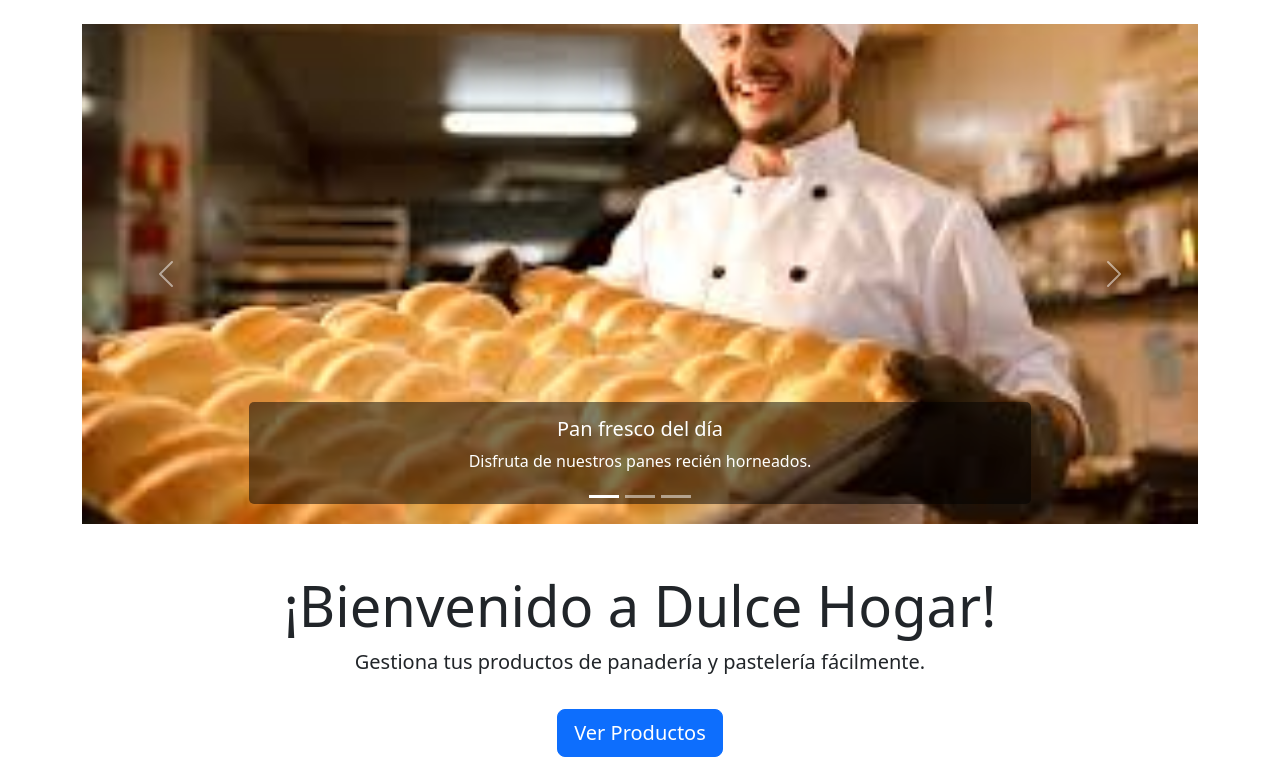
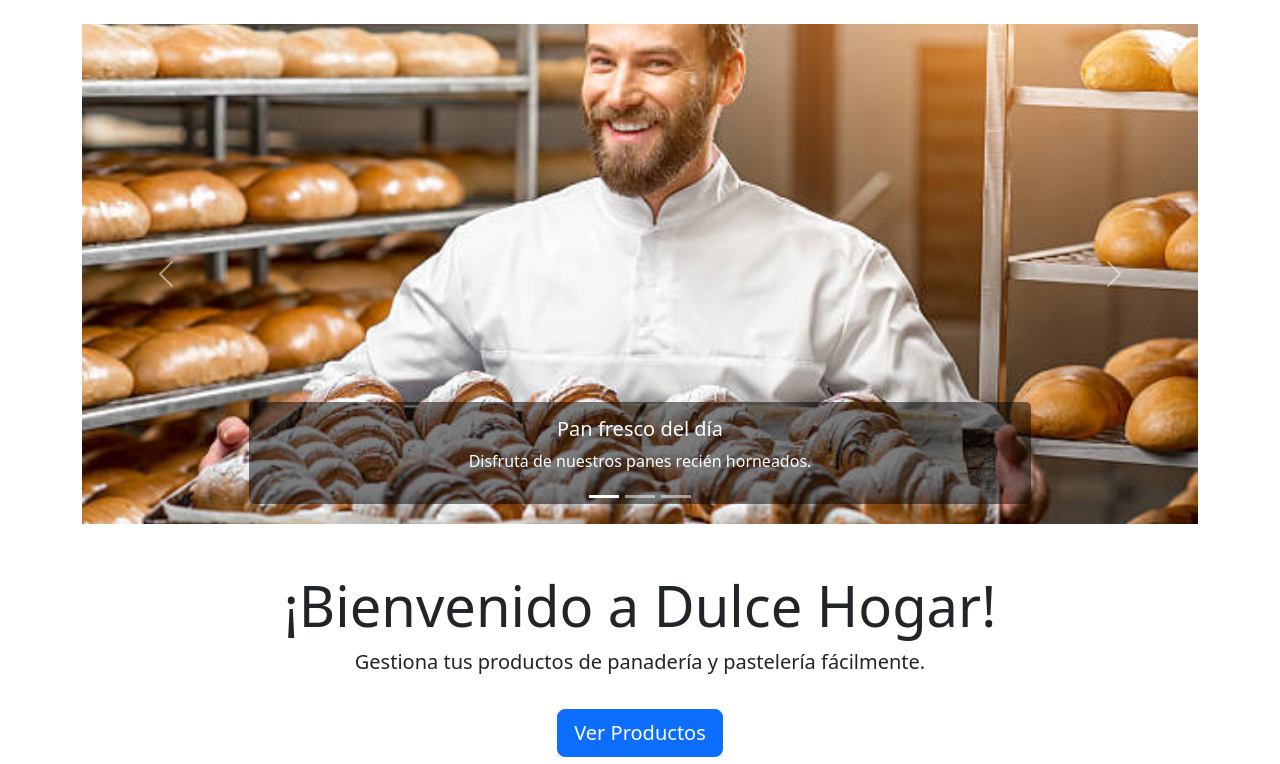
Before and after one commit to Dinatang/Proyecto, a Flask app: page / in a window 1280 px wide. Shown: the part 69-833 px from the top of the page. Run offline with Flask 3, Linux system fonts and the light colour scheme.

Commit message:
semana 14 modificación

```diff
--- a/templates/index.html
+++ b/templates/index.html
@@ -53,7 +53,7 @@
         </div>
         <div class="carousel-inner">
             <div class="carousel-item active">
-                <img src="{{ url_for('static', filename='img/imagen.jpg') }}" class="d-block w-100" alt="Pan 1">
+                <img src="{{ url_for('static', filename='img/imagen8.jpg') }}" class="d-block w-100" alt="Pan 1">
                 <div class="carousel-caption d-none d-md-block">
                     <h5>Pan fresco del día</h5>
                     <p>Disfruta de nuestros panes recién horneados.</p>
```
Also changed, not shown: static/img/imagen8.jpg (added).
